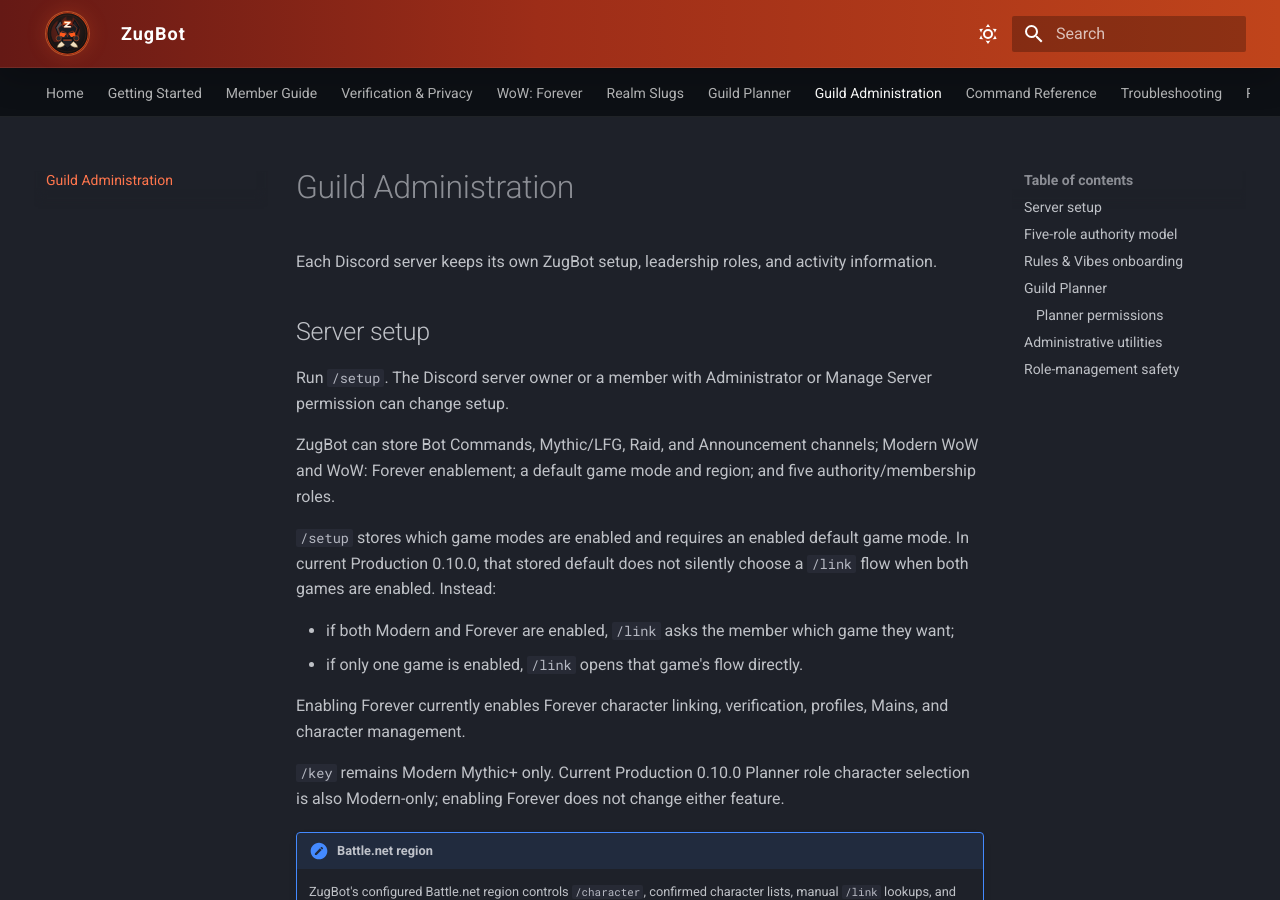
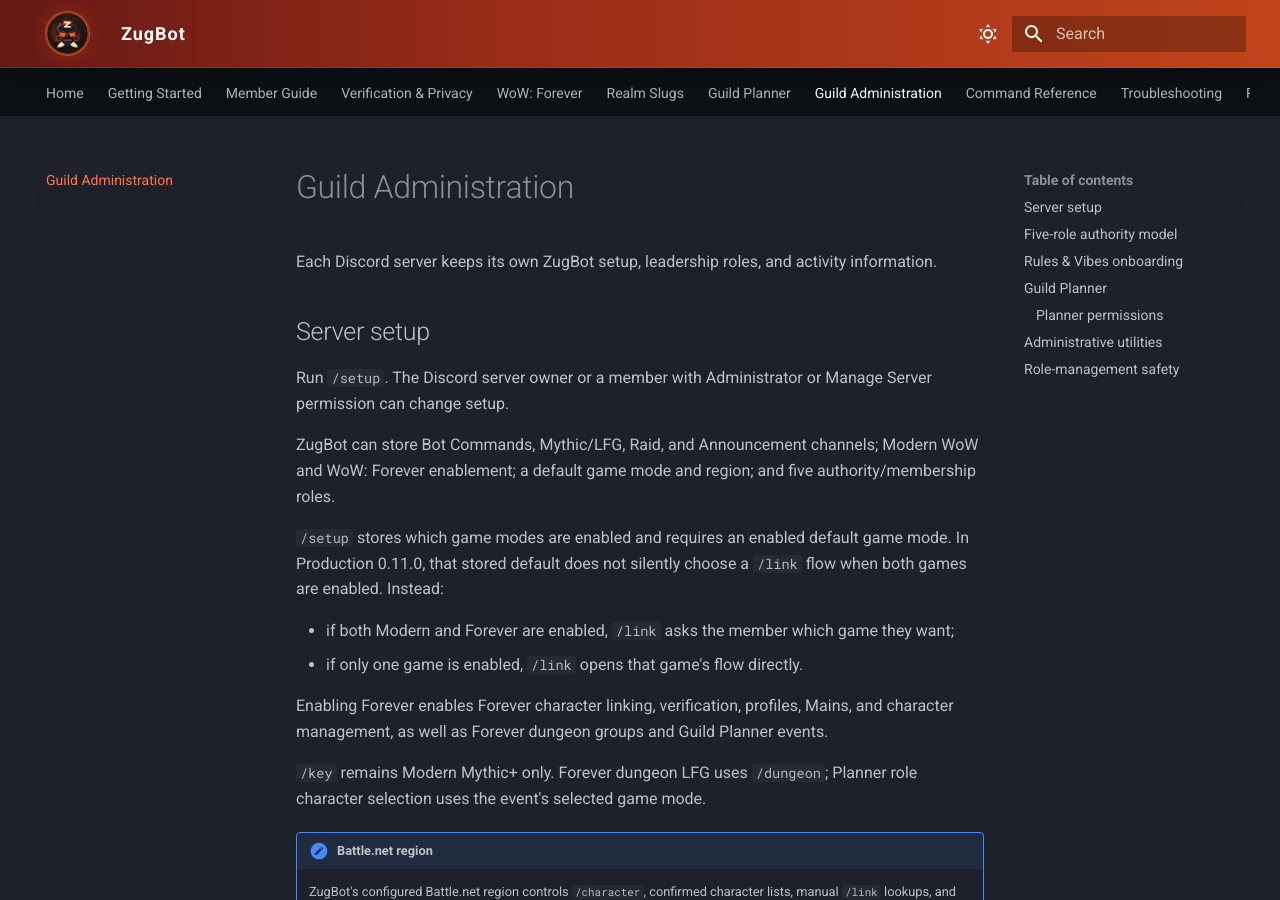
Before and after one commit to sthorne80/zugbot-site, an MkDocs documentation site: the page built from docs/admin-guide.md, in a window 1280 px wide and 900 px high. Built offline with MkDocs 1.6.1 and Material for MkDocs 9.7.7, drawn with Linux system fonts in a browser that asks for light colours; some of the changed text lies outside the part shown.

Commit message:
docs: clarify Forever admin setup and Planner support

```diff
--- a/docs/admin-guide.md
+++ b/docs/admin-guide.md
@@ -8,14 +8,14 @@
 
 ZugBot can store Bot Commands, Mythic/LFG, Raid, and Announcement channels; Modern WoW and WoW: Forever enablement; a default game mode and region; and five authority/membership roles.
 
-`/setup` stores which game modes are enabled and requires an enabled default game mode. In current Production 0.10.0, that stored default does not silently choose a `/link` flow when both games are enabled. Instead:
+`/setup` stores which game modes are enabled and requires an enabled default game mode. In Production 0.11.0, that stored default does not silently choose a `/link` flow when both games are enabled. Instead:
 
 - if both Modern and Forever are enabled, `/link` asks the member which game they want;
 - if only one game is enabled, `/link` opens that game's flow directly.
 
-Enabling Forever currently enables Forever character linking, verification, profiles, Mains, and character management.
+Enabling Forever enables Forever character linking, verification, profiles, Mains, and character management, as well as Forever dungeon groups and Guild Planner events.
 
-`/key` remains Modern Mythic+ only. Current Production 0.10.0 Planner role character selection is also Modern-only; enabling Forever does not change either feature.
+`/key` remains Modern Mythic+ only. Forever dungeon LFG uses `/dungeon`; Planner role character selection uses the event's selected game mode.
 
 !!! note "Battle.net region"
     ZugBot's configured Battle.net region controls `/character`, confirmed character lists, manual `/link` lookups, and realm suggestions. Changing a server's default region in `/setup` does not currently change these lookups.
@@ -57,7 +57,7 @@
 
 The organizer manages their event. The Discord server owner and configured ZugBot Admin and Founder roles can also manage guild events. Editing or cancelling one date does not move future dates.
 
-Planner role character selection uses Modern linked characters in Production 0.10.0.
+Planner role character selection uses Modern or Forever linked characters based on the event's game mode in Production 0.11.0.
 
 ### Planner permissions
 
```
